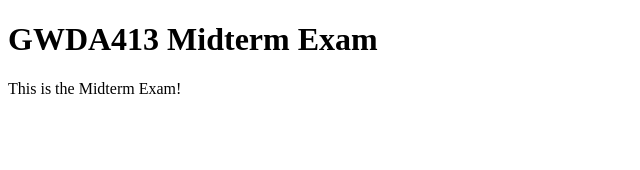
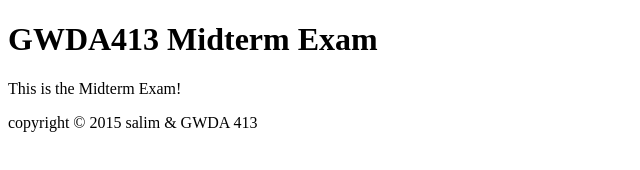
Before and after one commit to beatriceS/salim-gwda413-midterm, a plain HTML site: page index.html in a window 1280 px wide. Shown: the whole page, without its empty margins (0-640 px from the left). Drawn offline with Linux system fonts and the light colour scheme.

Commit message:
add footer

```diff
--- a/index.html
+++ b/index.html
@@ -18,6 +18,9 @@
 		<p>This is the Midterm Exam!</p>
 	</article>
 
+    <footer>
+    	<p> copyright &copy 2015 salim & GWDA 413 </p>
+    </footer>
 </div><!-- end page -->
 
 </body>
```
